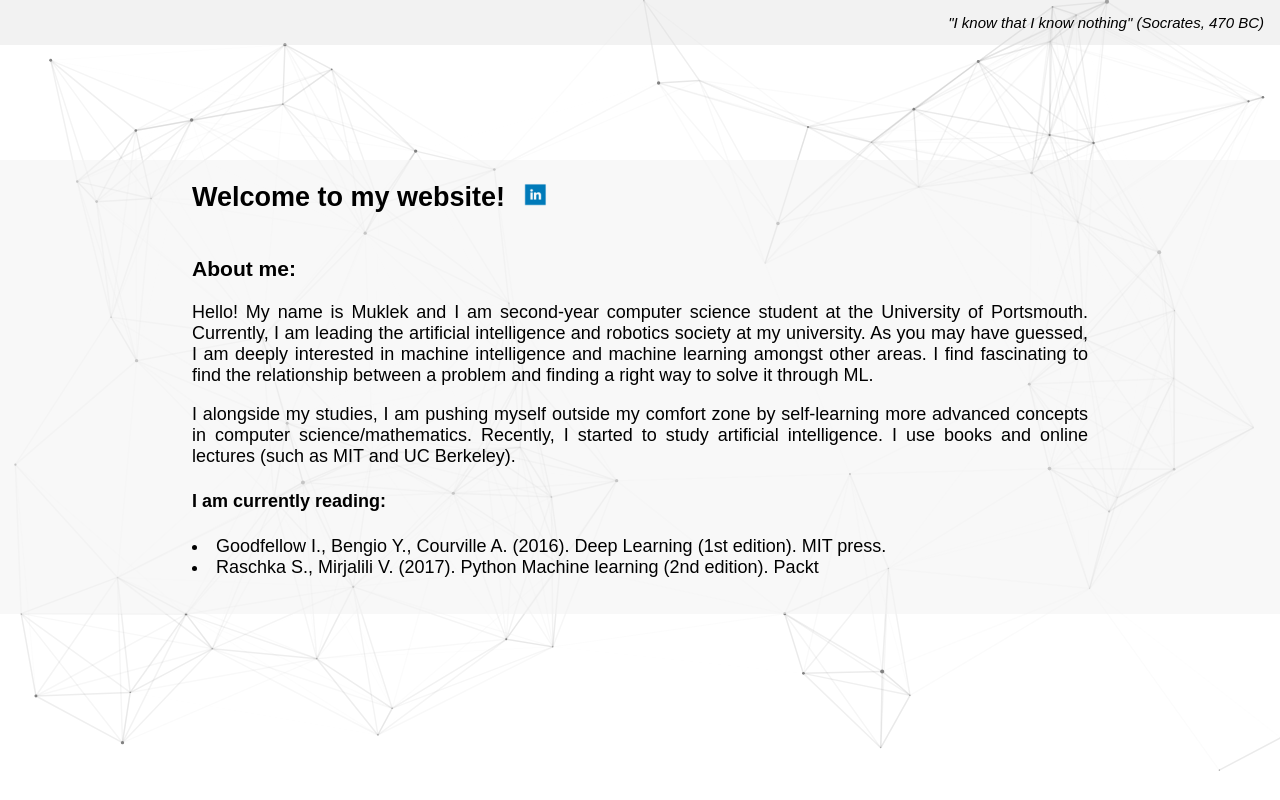
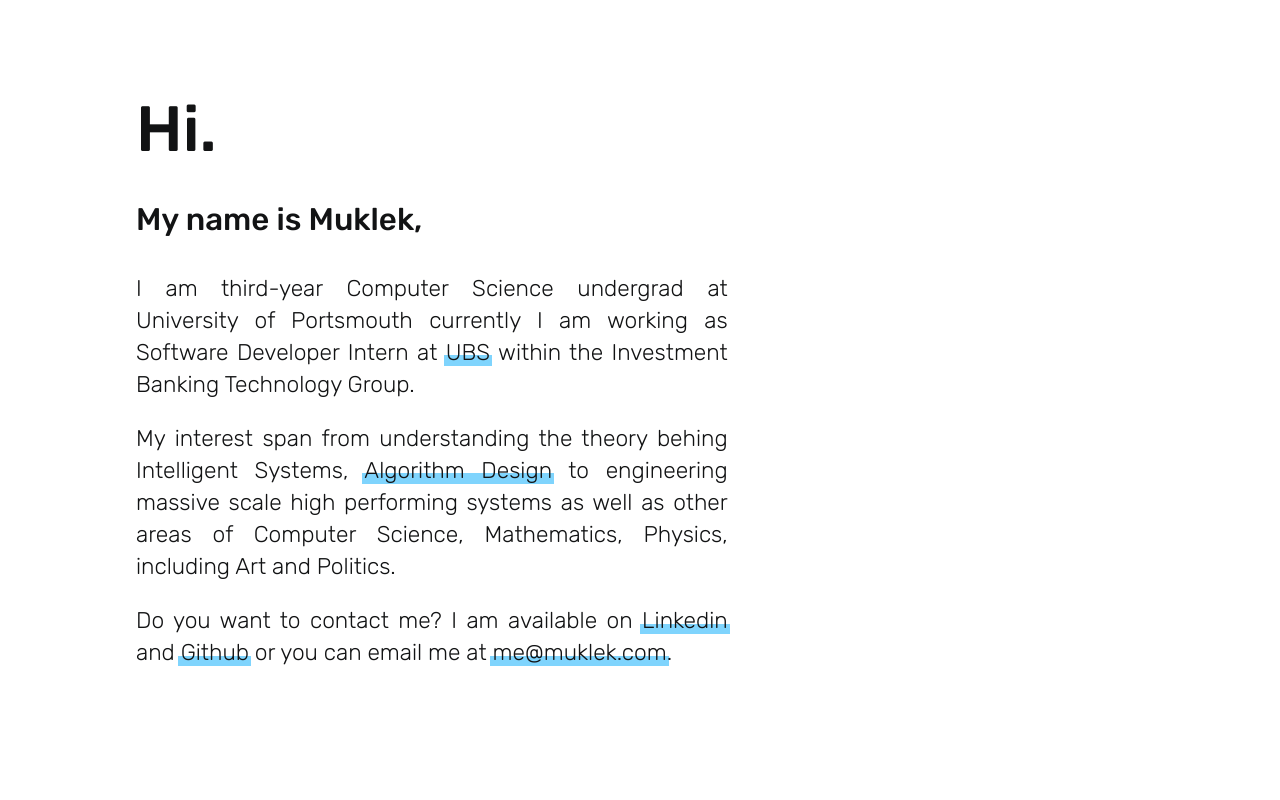
Before and after one commit to Muklek/Muklek.github.io, a plain HTML site: page index.html in a window 1280 px wide. Drawn offline with Linux system fonts and the light colour scheme.

Commit message:
redesign

```diff
--- a/index.html
+++ b/index.html
@@ -1,49 +1,76 @@
 <!DOCTYPE html>
 <html lang="en">
-  <head>
-    <meta charset="utf-8">
-    <title>Muklek</title>
-    <meta name="description" content="Muklek website.">
-    <link rel="icon" href="img/favicon.png">
-    <link rel="stylesheet" href="css/main.css">
-  </head>
-  <div id="particles">
-    <script src="js/particles.js"></script>
-    <script src="js/app.js"></script>
+<head>
+  <meta charset="utf-8" />
+  <meta http-equiv="X-UA-Compatible" content="IE=edge">
+  <title>Muklek Bokth Choudhury</title>
+  <meta name="viewport" content="width=device-width, initial-scale=1">
+  <link href="https://fonts.googleapis.com/css?family=Rubik:300,500,700" rel="stylesheet">
+  <style>
+    body {
+      font-family: 'Rubik', -apple-system, BlinkMacSystemFont, 'Segoe UI', Roboto, Oxygen, Ubuntu, Cantarell, 'Open Sans', 'Helvetica Neue', sans-serif;
+      font-size: calc(10px + 0.33vw);
+      -webkit-font-smoothing: antialiased;
+      padding: 5vh 10vw;
+      color: #121314;
+    }
+    h1 {
+      font-size: 4.5em;
+      font-weight: 500;
+      margin-bottom: 0;
+    }
+    p {
+      font-size: 1.6em;
+      font-weight: 300;
+      line-height: 1.4;
+      max-width: 26em;
+      text-align: justify;
+      text-justify: inter-word;
+    }
+    a {
+      text-decoration: none;
+      color: #121314;
+      position: relative;
+    }
+    a:after {
+      content: "";
+      position: absolute;
+      z-index: -1;
+      top: 60%;
+      left: -0.1em;
+      right: -0.1em;
+      bottom: 0;
+      transition: top 200ms cubic-bezier(0, .8, .13, 1);
+      background-color: rgba(0,169,251,0.5);
+    }
+    a:hover:after {
+      top: 0%;
+    }
+  </style>
+</head>
+<body>
+  <h1>Hi.</h1>
+  <p style="font-weight:500; font-size:2.2em">
+    My name is Muklek,
+  </p>
+  <p>
+    I am third-year Computer Science undergrad at University of Portsmouth
+    currently I am working as Software Developer Intern at
+    <a href='https://www.ubs.com' target=_'blank'>UBS</a>
+    within the Investment Banking Technology Group.
+  </p>
+  <p>
+    My interest span from understanding the theory behing Intelligent Systems,
+    <a href='https://www.github.com/Muklek/algorithmia' target=_'blank'>Algorithm Design</a>
+    to engineering massive scale high performing systems as well as other areas of Computer Science,
+    Mathematics, Physics, including Art and Politics.
+  </p>
 
-    <nav>
-      <!-- <a href="#Portfolio">Portfolio</a>  -->
-      <cite>"I know that I know nothing" (Socrates, 470 BC)</cite>
-    </nav>
-
-    <header>
-      <article>
-        <h2>Welcome to my website!</h2> <a href="https://www.linkedin.com/in/muklek/" target="_blank"><img class="social" src="img/linkedin.png" /></a>
-        <section>
-          <h3>About me:</h3>
-            <p>
-              Hello! My name is Muklek and I am second-year computer science student at the University of Portsmouth.
-              Currently, I am leading the <a href="https://www.portaisociety.com" target="_blank"> artificial intelligence and robotics society</a> at my university.
-              As you may have guessed, I am deeply interested in machine intelligence and machine learning amongst other areas.
-              I find fascinating to find the relationship between a problem and finding a right way to solve it through ML.
-            </p>
-            <p>
-              I alongside my studies, I am pushing myself outside my comfort zone by self-learning more advanced concepts in computer science/mathematics.
-              Recently, I started to study artificial intelligence. I use books and online lectures (such as MIT and UC Berkeley).
-            </p>
-        </section>
-        <section id="ref">
-          <h4>I am currently reading:</h4>
-            <li>Goodfellow I., Bengio Y., Courville A. (2016). Deep Learning (1st edition). MIT press.</li>
-            <li>Raschka S., Mirjalili V. (2017). Python Machine learning (2nd edition). Packt</li>
-        </section>
-      </article>
-    </header>
-    <!-- <main>
-      <article>
-        <h3 id="Portfolio" >Portfolio</h3>
-        <p>Here are some of the projects I worked in my free time (section underconstruction)</p>
-      </article>
-    </main> -->
-  </div>
+  <p>
+    Do you want to contact me? I am available on
+    <a href="https://www.linkedin.com/in/muklek" target="_blank">Linkedin</a>
+    and <a href="https://www.github.com/Muklek" target="_blank">Github</a>
+    or you can email me at <a href="#" target="_blank">me@muklek.com</a>.
+  </p>
+</body>
 </html>
```
Also changed, not shown: old/index.html (added, +49 -0 lines), old/css/altmain.css (renamed from css/altmain.css), old/css/main.css (renamed from css/main.css), old/img/favicon.png (renamed from img/favicon.png), old/img/linkedin.png (renamed from img/linkedin.png), old/js/app.js (renamed from js/app.js), old/js/lib/stats.js (renamed from js/lib/stats.js), old/js/particles.js (renamed from js/particles.js).
